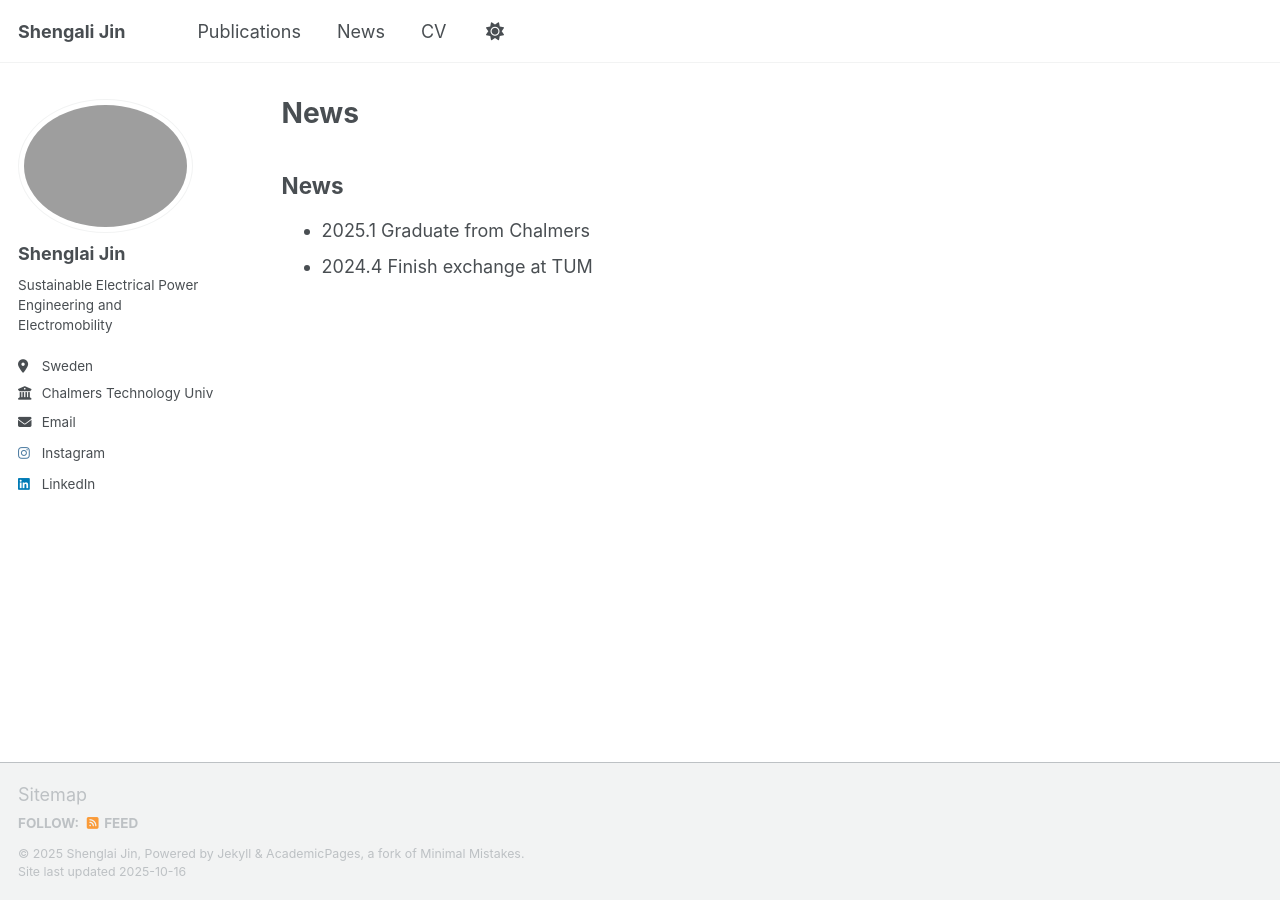
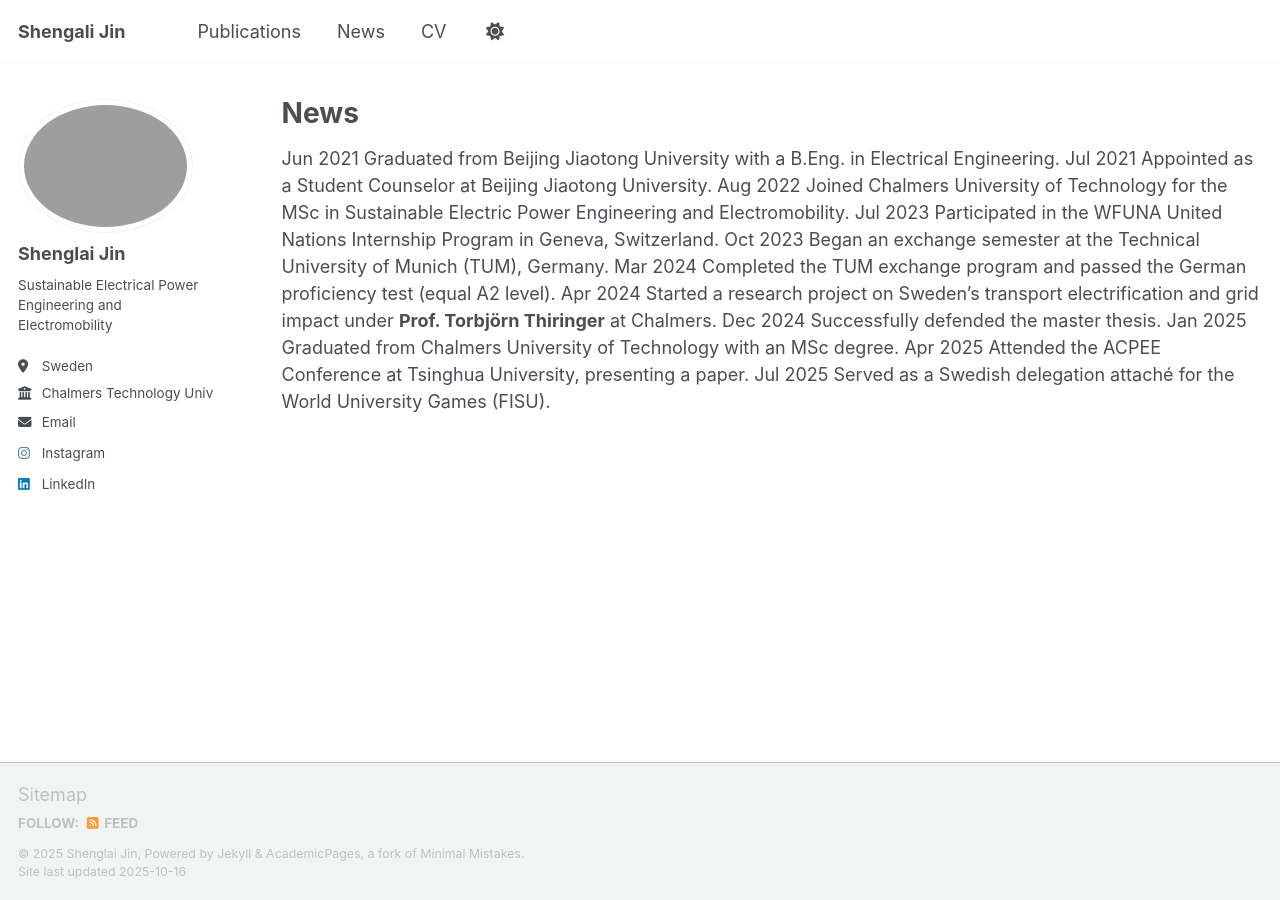
Before and after one commit to shenglaijin1999/shenglaijin1999.github.io, a Jekyll site: the page built from _pages/news.md, in a window 1280 px wide. Built offline with Jekyll 4.4.1, drawn with Linux system fonts in a browser that asks for light colours; a script that is not in the unit is left out.

Commit message:
Update news.md

```diff
--- a/_pages/news.md
+++ b/_pages/news.md
@@ -5,6 +5,14 @@ permalink: /news/
 author_profile: true
 ---
 
-## News
-- 2025.1 Graduate from Chalmers
-- 2024.4 Finish exchange at TUM
+Jun 2021  Graduated from Beijing Jiaotong University with a B.Eng. in Electrical Engineering.
+Jul 2021  Appointed as a Student Counselor at Beijing Jiaotong University.
+Aug 2022  Joined Chalmers University of Technology for the MSc in Sustainable Electric Power Engineering and Electromobility.
+Jul 2023  Participated in the WFUNA United Nations Internship Program in Geneva, Switzerland.
+Oct 2023  Began an exchange semester at the Technical University of Munich (TUM), Germany.
+Mar 2024  Completed the TUM exchange program and passed the German proficiency test (equal A2 level).
+Apr 2024  Started a research project on Sweden’s transport electrification and grid impact under **Prof. Torbjörn Thiringer** at Chalmers.
+Dec 2024  Successfully defended the master thesis.
+Jan 2025  Graduated from Chalmers University of Technology with an MSc degree.
+Apr 2025  Attended the ACPEE Conference at Tsinghua University, presenting a paper.
+Jul 2025  Served as a Swedish delegation attaché for the World University Games (FISU).
```
